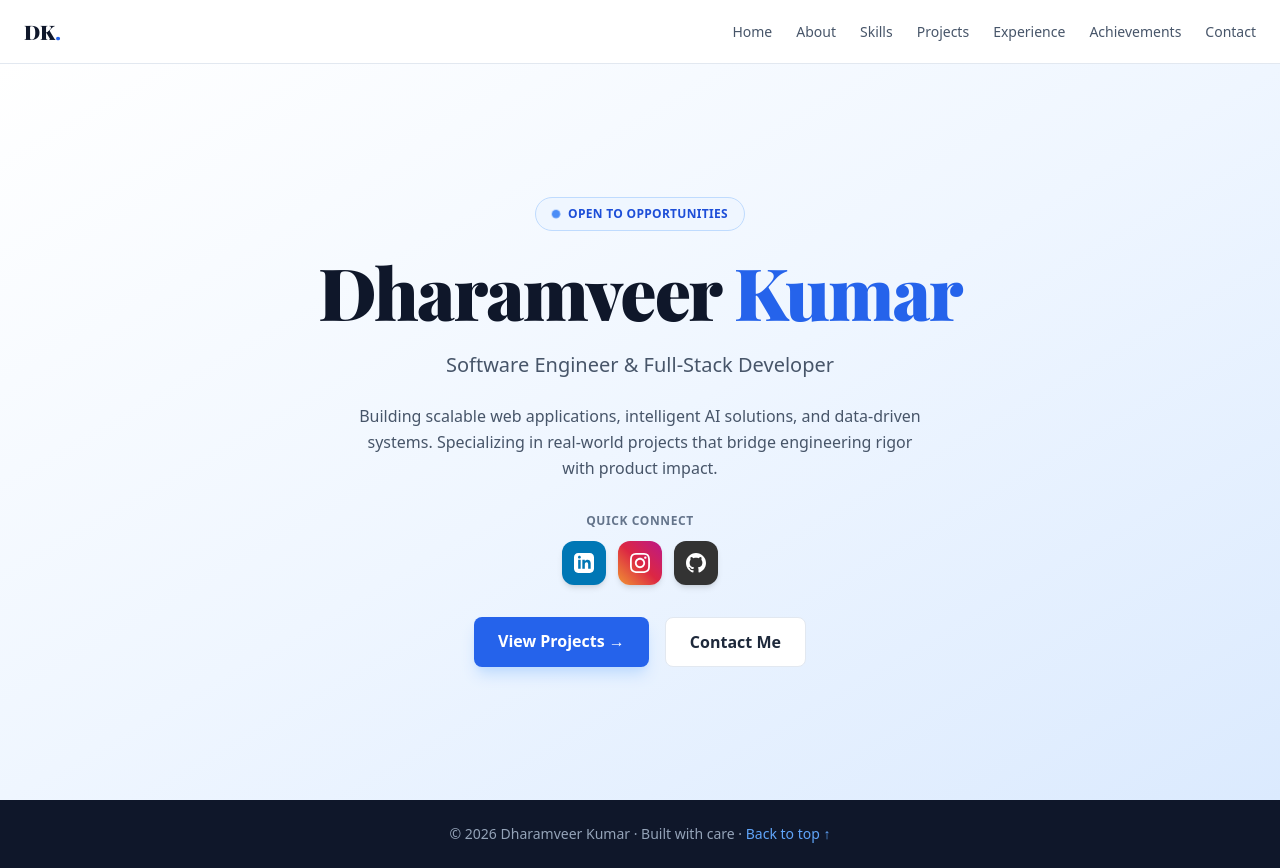
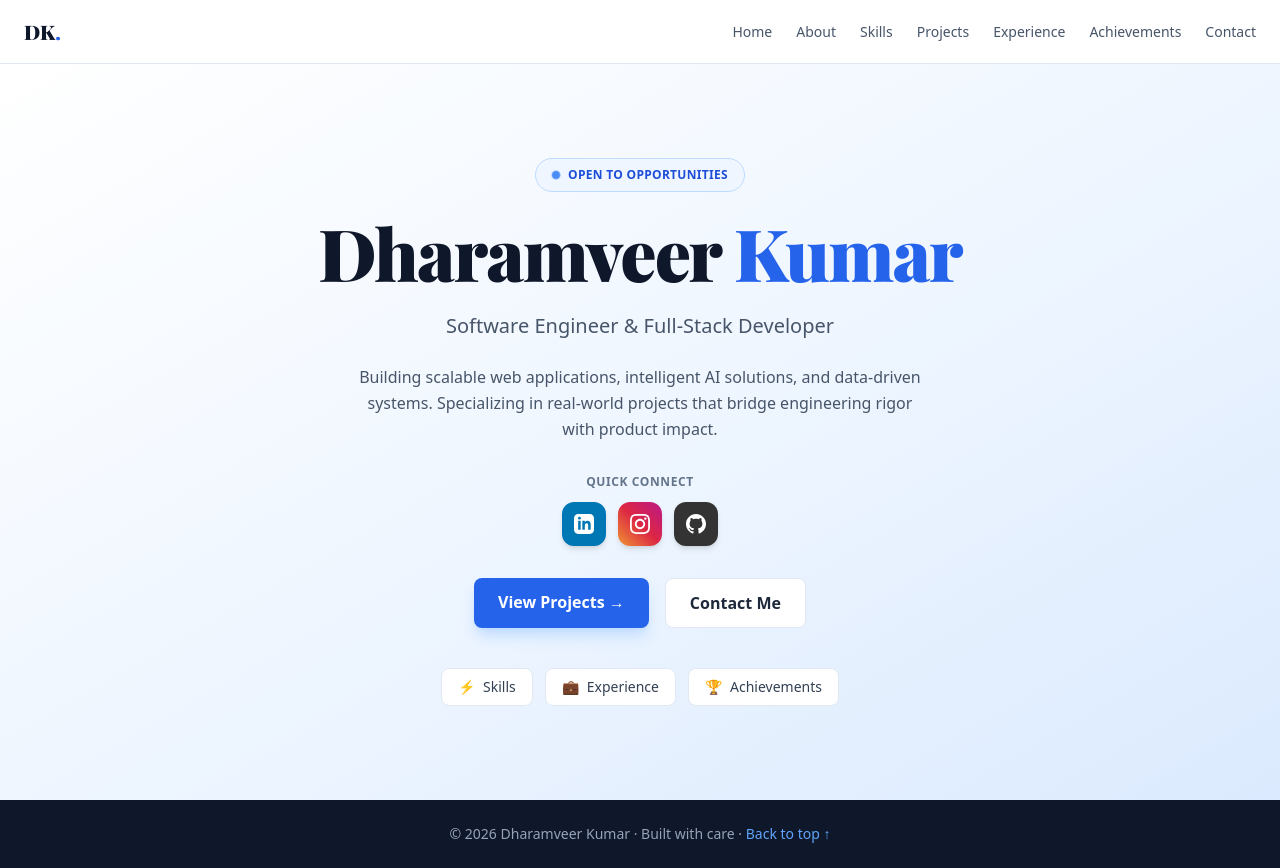
Before and after one commit to dharamveerkz/dharamveer-cse-portfolio, a Next.js app: page / in a window 1280 px wide. Built offline with nearby package versions, Linux system fonts and the light colour scheme; a web font is replaced by a local one.

Commit message:
Update page.tsx

```diff
--- a/app/page.tsx
+++ b/app/page.tsx
@@ -34,6 +34,12 @@ export default function Home() {
     }
   ];
 
+  const quickLinks = [
+    { name: "Skills", href: "/skills", icon: "⚡" },
+    { name: "Experience", href: "/experience", icon: "💼" },
+    { name: "Achievements", href: "/achievements", icon: "🏆" }
+  ];
+
   return (
     <section className="min-h-[calc(100vh-4rem)] flex items-center justify-center bg-gradient-to-br from-white via-blue-50 to-blue-100 px-6">
       <div className="max-w-3xl text-center space-y-6">
@@ -41,8 +47,7 @@ export default function Home() {
           <span className="w-2 h-2 bg-blue-500 rounded-full animate-pulse"></span> Open to Opportunities
         </div>
 
-        <h1 className="font-playfair text-5xl md:text-7xl font-black tracking-tight">
-          Dharamveer <span className="text-blue-600">Kumar</span>
+        <h1 className="font-playfair text-5xl md:text-7xl font-black tracking-tight">          Dharamveer <span className="text-blue-600">Kumar</span>
         </h1>
 
         <p className="text-lg md:text-xl text-slate-600 font-light">
@@ -87,6 +92,19 @@ export default function Home() {
             Contact Me
           </Link>
         </div>
+
+        {/* Quick Navigation Boxes */}
+        <div className="flex flex-wrap justify-center gap-3 pt-4">
+          {quickLinks.map((link) => (
+            <Link              key={link.name}
+              href={link.href}
+              className="flex items-center gap-2 px-4 py-2 bg-white border border-slate-200 rounded-lg text-slate-700 text-sm font-medium hover:border-blue-300 hover:text-blue-600 hover:shadow-md transition-all duration-200"
+            >
+              <span>{link.icon}</span>
+              <span>{link.name}</span>
+            </Link>
+          ))}
+        </div>
       </div>
     </section>
   );
```
